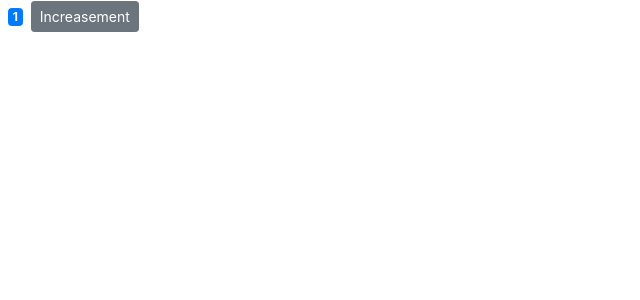
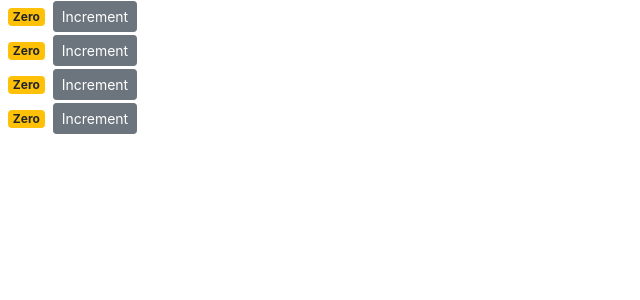
Before and after one commit to HabibehKhavari/Counters-react-app, a React (Create React App) app: page / in a window 1280 px wide. Shown: the top 300 px of the page, without its empty margins (0-640 px from the left). Built offline with nearby package versions, Linux system fonts and the light colour scheme.

Commit message:
composing Components

```diff
--- a/src/components/counter.jsx
+++ b/src/components/counter.jsx
@@ -2,14 +2,27 @@ import React, { Component } from 'react';
 
 class Counter extends Component {
   state = {
-    count: 1,
+    count: 0,
   };
+
+  handleClickIncrement = (product) => {
+    console.log('increasing...', product);
+    this.setState({ count: this.state.count + 1 });
+  };
+
   render() {
     return (
-      <React.Fragment>
+      <div>
         <span className={this.getBadgeClasses()}>{this.formatCount()}</span>
-        <button className="btn btn-secondary btn-sm">Increasement</button>
-      </React.Fragment>
+        <button
+          onClick={() => {
+            this.handleClickIncrement(this.props.product);
+          }}
+          className="btn btn-secondary btn-sm"
+        >
+          Increment
+        </button>
+      </div>
     );
   }
 
--- /dev/null
+++ b/src/components/counters.jsx
@@ -0,0 +1,24 @@
+import React, { Component } from 'react';
+import Counter from './counter';
+
+class Counters extends Component {
+  state = {
+    counters: [
+      { id: 1, value: 0 },
+      { id: 2, value: 0 },
+      { id: 3, value: 0 },
+      { id: 4, value: 0 },
+    ],
+  };
+  render() {
+    return (
+      <div>
+        {this.state.counters.map((item) => (
+          <Counter key={item.id} product={item.id} />
+        ))}
+      </div>
+    );
+  }
+}
+
+export default Counters;
--- a/src/index.js
+++ b/src/index.js
@@ -4,9 +4,9 @@ import './index.css';
 // import App from './App';
 import reportWebVitals from './reportWebVitals';
 import 'bootstrap/dist/css/bootstrap.css';
-import Counter from './components/counter';
+import Counters from './components/counters';
 
-ReactDOM.render(<Counter />,
+ReactDOM.render(<Counters />,
   document.getElementById('root')
 );
 
```
